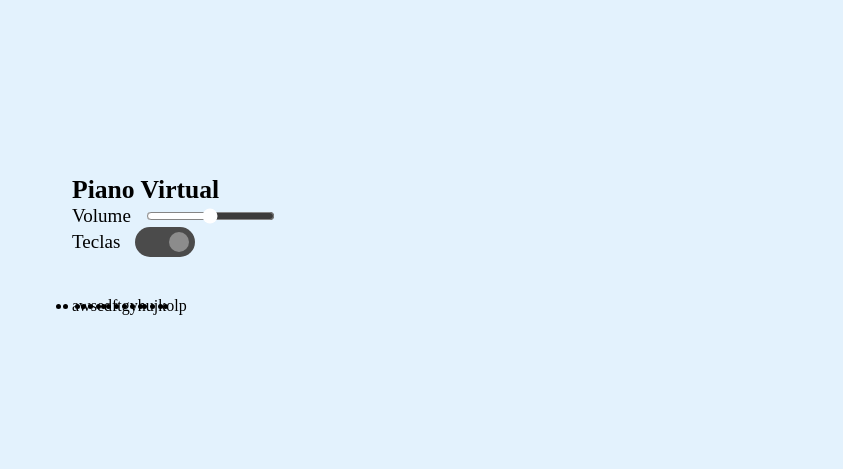
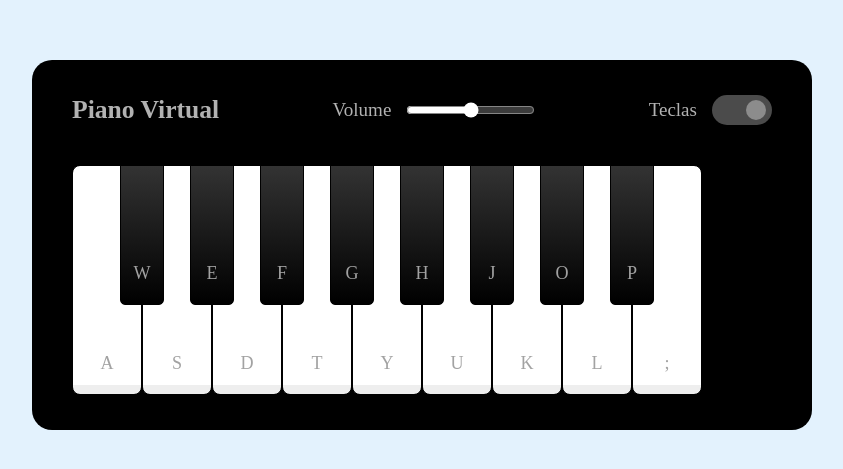
Before and after one commit to Thamiresvs/piano-virtual, a plain HTML site: page index.html in a window 1280 px wide. Shown: the part 155-624 px from the top of the page, without its empty margins (218-1061 px from the left). Drawn offline with Linux system fonts and the light colour scheme.

Commit message:
Customização do csse som das teclas

```diff
--- a/index.html
+++ b/index.html
@@ -20,22 +20,23 @@
 
         </header>
         <ul class="piano-keys">
-            <li class="key white"><span>a</span></li>
-            <li class="key black"><span>w</span></li>
-            <li class="key white"><span>s</span></li>
-            <li class="key black"><span>e</span></li>
-            <li class="key white"><span>d</span></li>
-            <li class="key black"><span>f</span></li>
-            <li class="key white"><span>t</span></li>
-            <li class="key black"><span>g</span></li>
-            <li class="key white"><span>y</span></li>
-            <li class="key black"><span>h</span></li>
-            <li class="key white"><span>u</span></li>
-            <li class="key black"><span>j</span></li>
-            <li class="key white"><span>k</span></li>
-            <li class="key black"><span>o</span></li>
-            <li class="key white"><span>l</span></li>
-            <li class="key black"><span>p</span></li>
+            <li class="key white" data-key="a"><span>a</span></li>
+            <li class="key black" data-key="w"><span>w</span></li>
+            <li class="key white" data-key="s"><span>s</span></li>
+            <li class="key black" data-key="e"><span>e</span></li>
+            <li class="key white" data-key="d"><span>d</span></li>
+            <li class="key black" data-key="f"><span>f</span></li>
+            <li class="key white" data-key="t"><span>t</span></li>
+            <li class="key black" data-key="g"><span>g</span></li>
+            <li class="key white" data-key="y"><span>y</span></li>
+            <li class="key black" data-key="h"><span>h</span></li>
+            <li class="key white" data-key="u"><span>u</span></li>
+            <li class="key black" data-key="j"><span>j</span></li>
+            <li class="key white" data-key="k"><span>k</span></li>
+            <li class="key black" data-key="o"><span>o</span></li>
+            <li class="key white" data-key="l"><span>l</span></li>
+            <li class="key black" data-key="p"><span>p</span></li>
+            <li class="key white" data-key=";"><span>;</span></li>
         </ul>
 
     </div>
--- a/src/scripts/engine.js
+++ b/src/scripts/engine.js
@@ -0,0 +1,12 @@
+const pianoKeys = document.querySelectorAll(".piano-keys .key");
+
+const audio = new Audio();
+
+const playTune = (key) => {
+    audio.src = `src/tunes/${key}.wav`;
+    audio.play();
+};
+
+pianoKeys.forEach((key) => {
+    key.addEventListener("click", () =>  playTune(key.dataset.key));
+})
--- a/src/styles/main.css
+++ b/src/styles/main.css
@@ -4,12 +4,22 @@ body {
     justify-content: center;
     min-height: 100vh;
     background-color: #e3f2fd;
+    color: #fff;
 }
 
 .container {
     width: 780px;
     border-radius: 20px;
     padding: 35px 40px;
+    background-color: black;
+
+}
+
+.container header {
+    display: flex;
+    align-items: center;
+    justify-content: space-between;
+    color: #b2b2b2;
 }
 
 header h2 {
@@ -63,3 +73,48 @@ header .column span {
     display: flex;
     margin-top: 40px;
 }
+
+.piano-keys .key {
+    cursor: pointer;
+    user-select: none;
+    list-style: none;
+    color: #a2a2a2;
+    position: relative;
+    text-transform: uppercase;
+}
+
+.piano-keys .white {
+    width: 70px;
+    height: 230px;
+    border: 1px solid black;
+    border-radius: 8px;
+    background: linear-gradient(#fff 96%, #eee 4%);
+}
+
+.piano-keys .black {
+    width: 44px;
+    height: 140px;
+    z-index: 2;
+    margin: 0 -22px 0 -22px;
+    border: 1px solid black;
+    border-radius: 0 0 5px 5px;
+    background: linear-gradient(#333, #000);
+}
+
+.piano-keys span {
+    position: absolute;
+    bottom: 20px;
+    width: 100%;
+    text-align: center;
+    font-size: 1.13rem;
+}
+
+.piano-keys .white:active {
+    box-shadow: inset -5px 5px 20px rgba(255,255,255,255,0.1);
+    background: linear-gradient(to bottom, #000, #434343);
+}
+
+.piano-keys .black:active {
+    background: linear-gradient(#000, #333);
+    box-shadow: inset 0 -5px 10px rgba(0, 0, 0, 0.4);
+}
```
Also changed, not shown: 17 other files.
